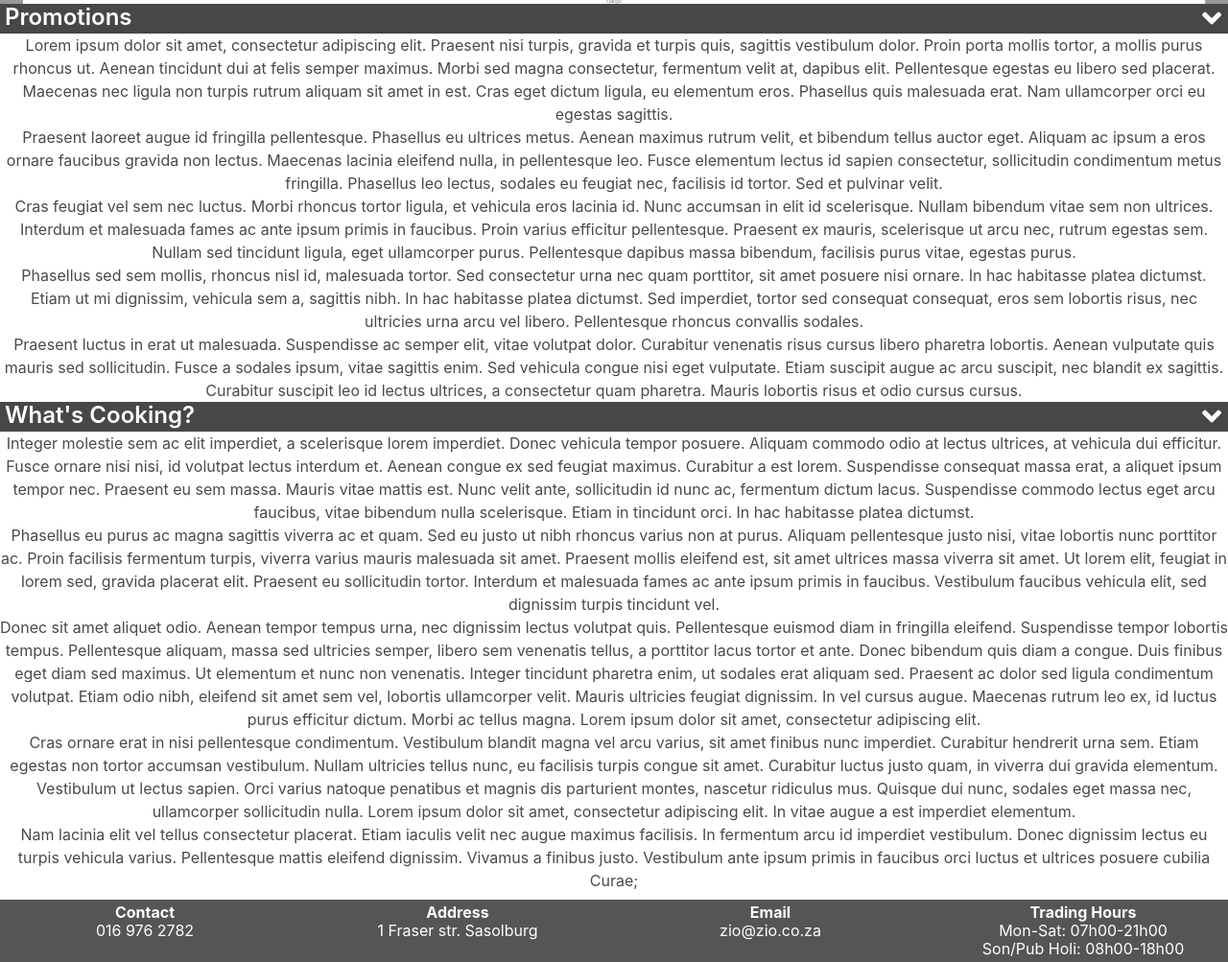
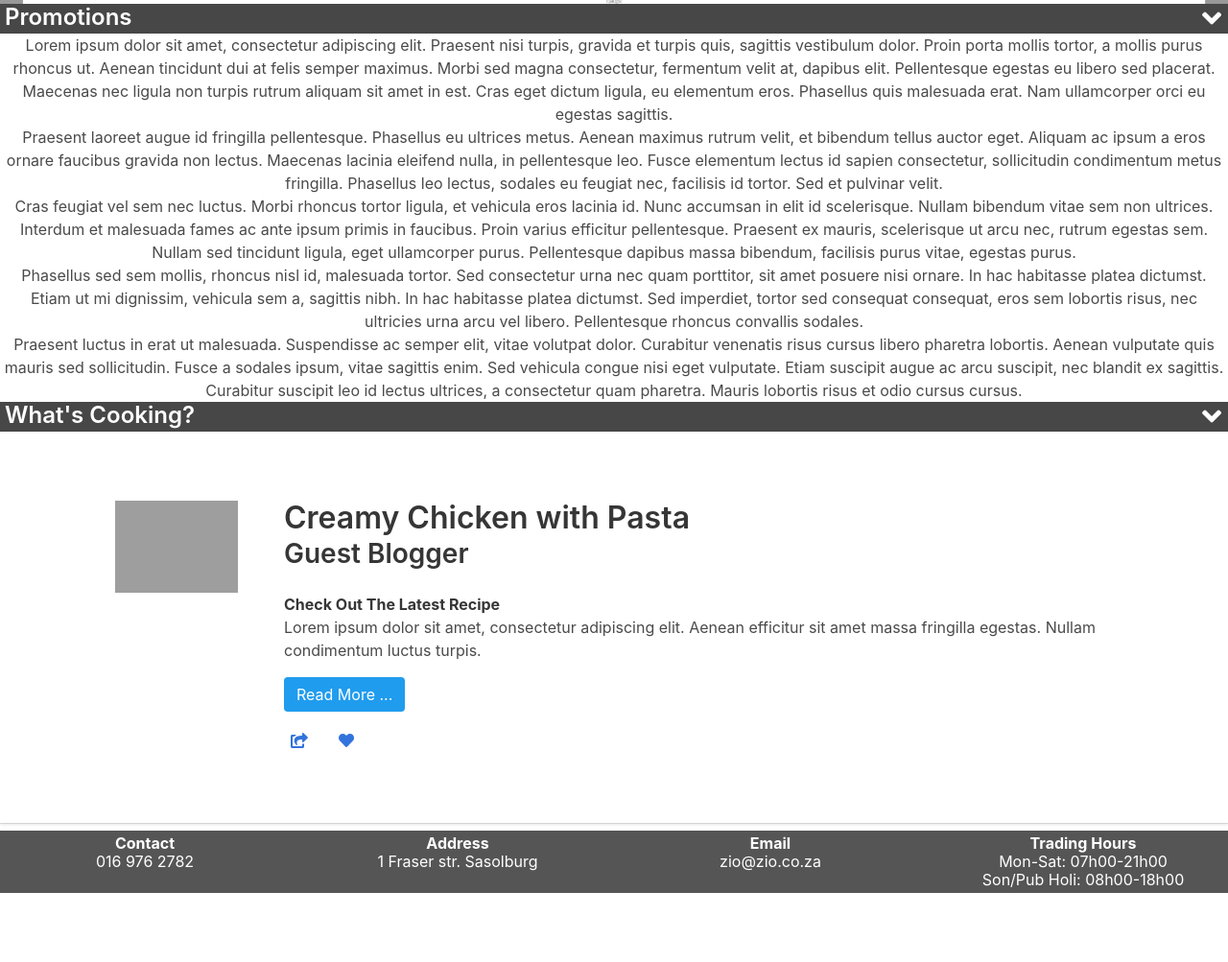
Before and after one commit to CornelSyrzysko/Zio-landingpage, a website: page index.html in a window 1280 px wide. Shown: the part 403-1406 px from the top of the page at 96% size. After the commit the page ends 1334 px from the top, so only its background shows below. Drawn offline with Linux system fonts and the light colour scheme; grey boxes are pictures that could not be loaded.

Commit message:
Fixed blog section merge conflicts

```diff
--- a/index.html
+++ b/index.html
@@ -62,6 +62,7 @@
         </div>
 
         <!-- What's Cooking -->
+        <div>
           <section class="hero dark">
             <div class="hero-body is-paddingless">
               <span><h1 class="title is-4 has-text-left has-text-white somepadding">What's Cooking?</h1></span>
@@ -71,11 +72,54 @@
 
             </div>
           </section>
-        <p>Integer molestie sem ac elit imperdiet, a scelerisque lorem imperdiet. Donec vehicula tempor posuere. Aliquam commodo odio at lectus ultrices, at vehicula dui efficitur. Fusce ornare nisi nisi, id volutpat lectus interdum et. Aenean congue ex sed feugiat maximus. Curabitur a est lorem. Suspendisse consequat massa erat, a aliquet ipsum tempor nec. Praesent eu sem massa. Mauris vitae mattis est. Nunc velit ante, sollicitudin id nunc ac, fermentum dictum lacus. Suspendisse commodo lectus eget arcu faucibus, vitae bibendum nulla scelerisque. Etiam in tincidunt orci. In hac habitasse platea dictumst.</p>
-        <p>Phasellus eu purus ac magna sagittis viverra ac et quam. Sed eu justo ut nibh rhoncus varius non at purus. Aliquam pellentesque justo nisi, vitae lobortis nunc porttitor ac. Proin facilisis fermentum turpis, viverra varius mauris malesuada sit amet. Praesent mollis eleifend est, sit amet ultrices massa viverra sit amet. Ut lorem elit, feugiat in lorem sed, gravida placerat elit. Praesent eu sollicitudin tortor. Interdum et malesuada fames ac ante ipsum primis in faucibus. Vestibulum faucibus vehicula elit, sed dignissim turpis tincidunt vel.</p>
-        <p>Donec sit amet aliquet odio. Aenean tempor tempus urna, nec dignissim lectus volutpat quis. Pellentesque euismod diam in fringilla eleifend. Suspendisse tempor lobortis tempus. Pellentesque aliquam, massa sed ultricies semper, libero sem venenatis tellus, a porttitor lacus tortor et ante. Donec bibendum quis diam a congue. Duis finibus eget diam sed maximus. Ut elementum et nunc non venenatis. Integer tincidunt pharetra enim, ut sodales erat aliquam sed. Praesent ac dolor sed ligula condimentum volutpat. Etiam odio nibh, eleifend sit amet sem vel, lobortis ullamcorper velit. Mauris ultricies feugiat dignissim. In vel cursus augue. Maecenas rutrum leo ex, id luctus purus efficitur dictum. Morbi ac tellus magna. Lorem ipsum dolor sit amet, consectetur adipiscing elit.</p>
-        <p>Cras ornare erat in nisi pellentesque condimentum. Vestibulum blandit magna vel arcu varius, sit amet finibus nunc imperdiet. Curabitur hendrerit urna sem. Etiam egestas non tortor accumsan vestibulum. Nullam ultricies tellus nunc, eu facilisis turpis congue sit amet. Curabitur luctus justo quam, in viverra dui gravida elementum. Vestibulum ut lectus sapien. Orci varius natoque penatibus et magnis dis parturient montes, nascetur ridiculus mus. Quisque dui nunc, sodales eget massa nec, ullamcorper sollicitudin nulla. Lorem ipsum dolor sit amet, consectetur adipiscing elit. In vitae augue a est imperdiet elementum.</p>
-        <p>Nam lacinia elit vel tellus consectetur placerat. Etiam iaculis velit nec augue maximus facilisis. In fermentum arcu id imperdiet vestibulum. Donec dignissim lectus eu turpis vehicula varius. Pellentesque mattis eleifend dignissim. Vivamus a finibus justo. Vestibulum ante ipsum primis in faucibus orci luctus et ultrices posuere cubilia Curae;</p>
+          <!--Blog Section-->
+          <!---Cards-->
+
+          <div class="section card">
+            <div class="container">
+              <div class="card-content">
+                <div class="content">
+                  <article class="media">
+                    <div class="media-left">
+                      <figure class="image is-128x128">
+                        <img src="https://images.pexels.com/photos/76093/pexels-photo-76093.jpeg?cs=srgb&dl=cooking-dinner-food-76093.jpg&fm=jpg">
+                      </figure>
+                    </div>
+                    <div class="media-content">
+                      <div class="content">
+                        <h1 class="title"> Creamy Chicken with Pasta</h1>
+                        <h2 class="subtitle">Guest Blogger</h2>
+                        <p>
+                          <strong>Check Out The Latest Recipe</strong>
+                          <br>
+                          Lorem ipsum dolor sit amet, consectetur adipiscing elit. Aenean efficitur sit amet massa fringilla
+                          egestas.
+                          Nullam
+                          condimentum luctus turpis. <br>
+                        </p>
+                        <a class="button is-info" href="#"> Read More ...</a>
+                      </div>
+                      <nav class="level is-mobile">
+                        <div class="level-left">
+                          <a class="level-item" aria-label="share">
+                            <span class="icon is-medium">
+                              <i class="fa fa-share-square" aria-hidden="true"></i>
+                            </span>
+                          </a>
+                          <a class="level-item" aria-label="like">
+                            <span class="icon is-medium">
+                              <i class="fa fa-heart" aria-hidden="true"></i>
+                            </span>
+                          </a>
+                        </div>
+                      </nav>
+                    </div>
+                  </article>
+                </div>
+              </div>
+            </div>
+          </div>
+        </div>
       </div>
 
       <footer class="footer">
```
Lines whose indentation alone changed are shown as unchanged.
